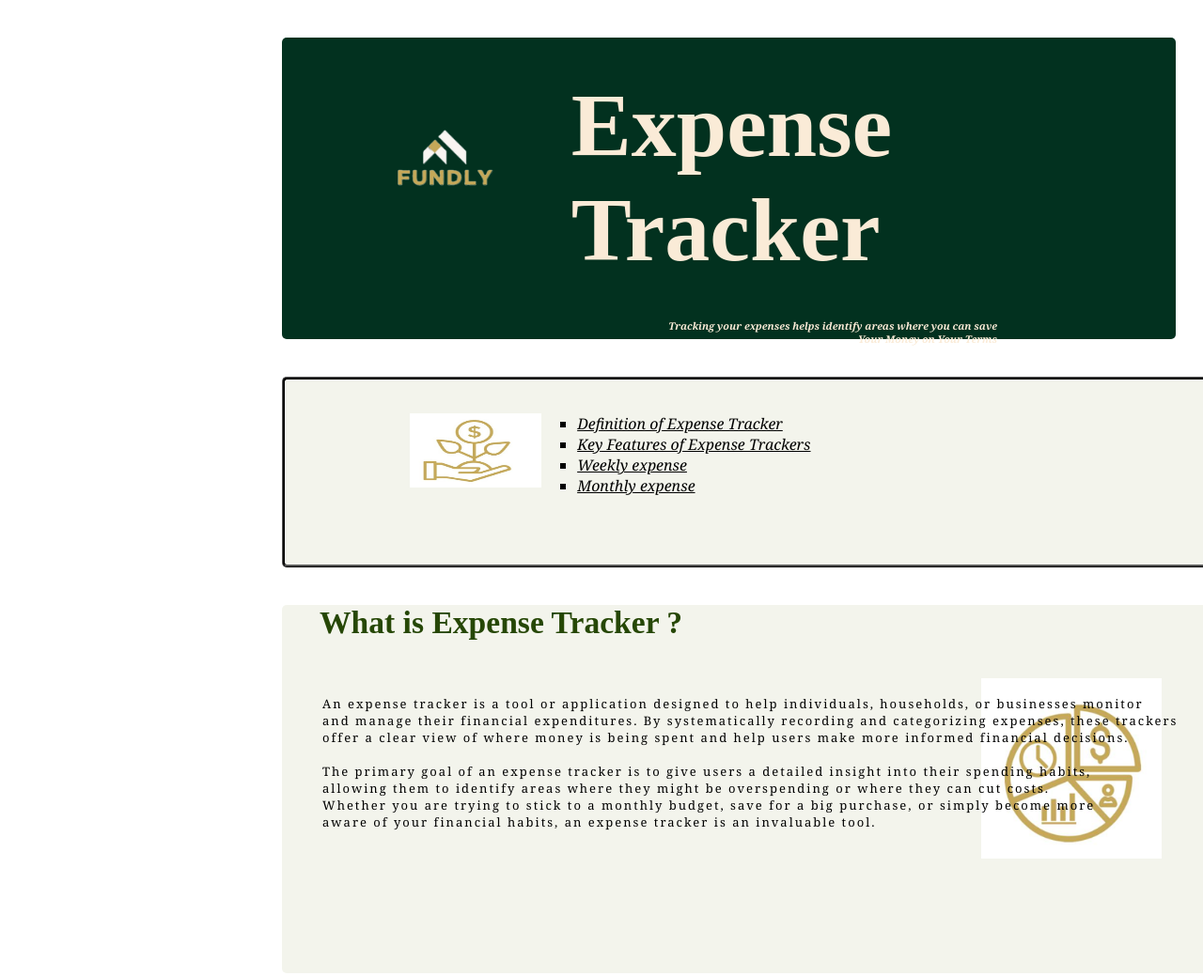
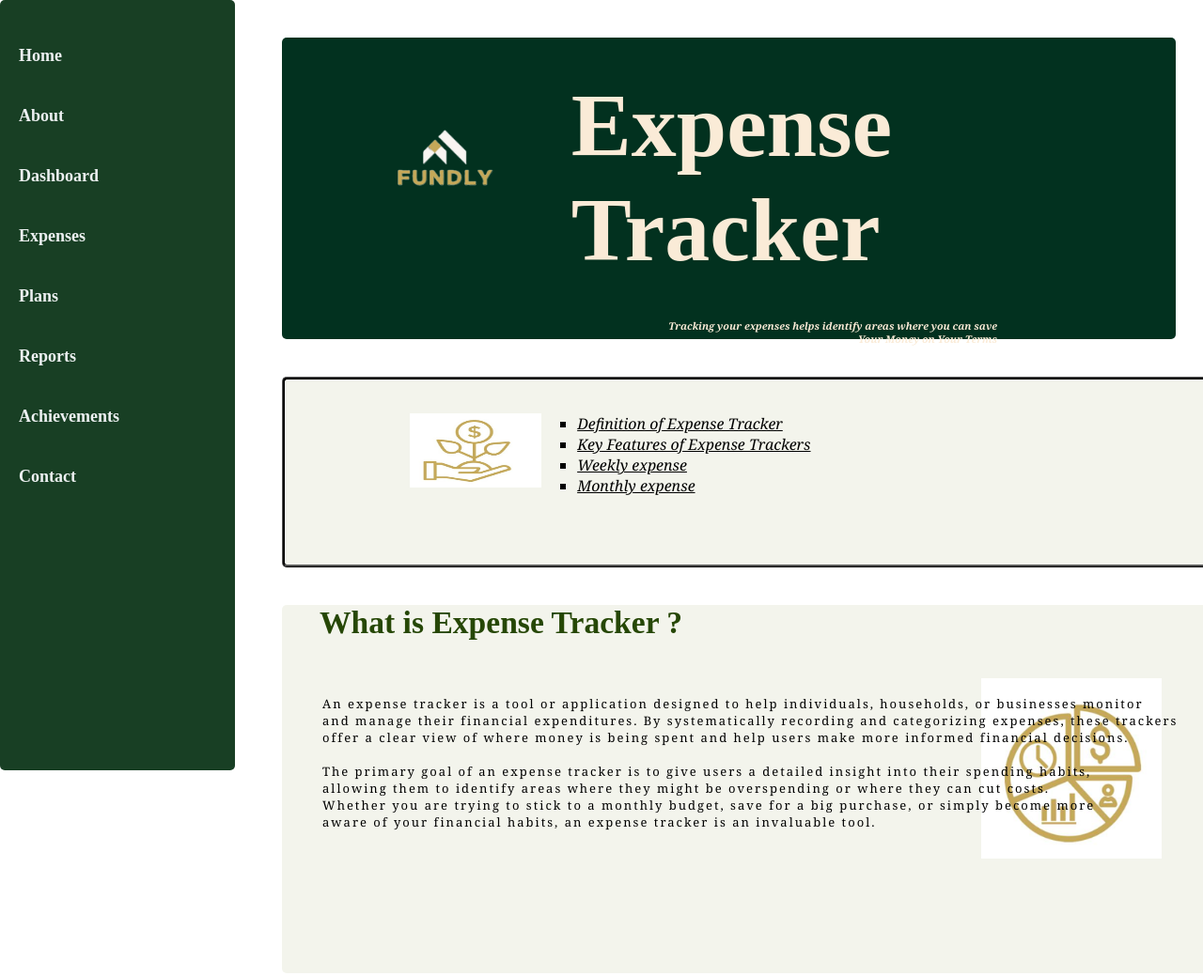
Before and after one commit to rgdalsh/fundly, a plain HTML site: page Expense_PAGE.html in a window 1280 px wide. Shown: the top 1039 px of the page at 94% size. Drawn offline with Linux system fonts and the light colour scheme.

Commit message:
Update Expense_PAGE.html

```diff
--- a/Expense_PAGE.html
+++ b/Expense_PAGE.html
@@ -32,6 +32,18 @@
 </head>
 
 <body>
+    <nav class="navbar">
+        <ul class="nav-links">
+          <li><a href="index.html">Home</a></li>
+          <li><a href="about.html">About</a></li>
+          <li><a href="dashboard.html">Dashboard</a></li>
+          <li><a href="expense.html">Expenses</a></li>
+          <li><a href="plans.html">Plans</a></li>
+          <li><a href="reports.html">Reports</a></li>
+          <li><a href="achievements.html">Achievements</a></li>
+          <li><a href="contact.html">Contact</a></li>
+        </ul>
+    </nav>
     <div class="head">
         <img src="22.png"  height="270px" width="270px" style="margin-right:0;margin-left: 1cm;float: left;margin-top: 0;" alt=""/>
         <h1 style="color:antiquewhite;font-size: 1in;text-align: left;padding-top: 1cm;padding-bottom: 0;"> Expense Tracker</h1>
```
